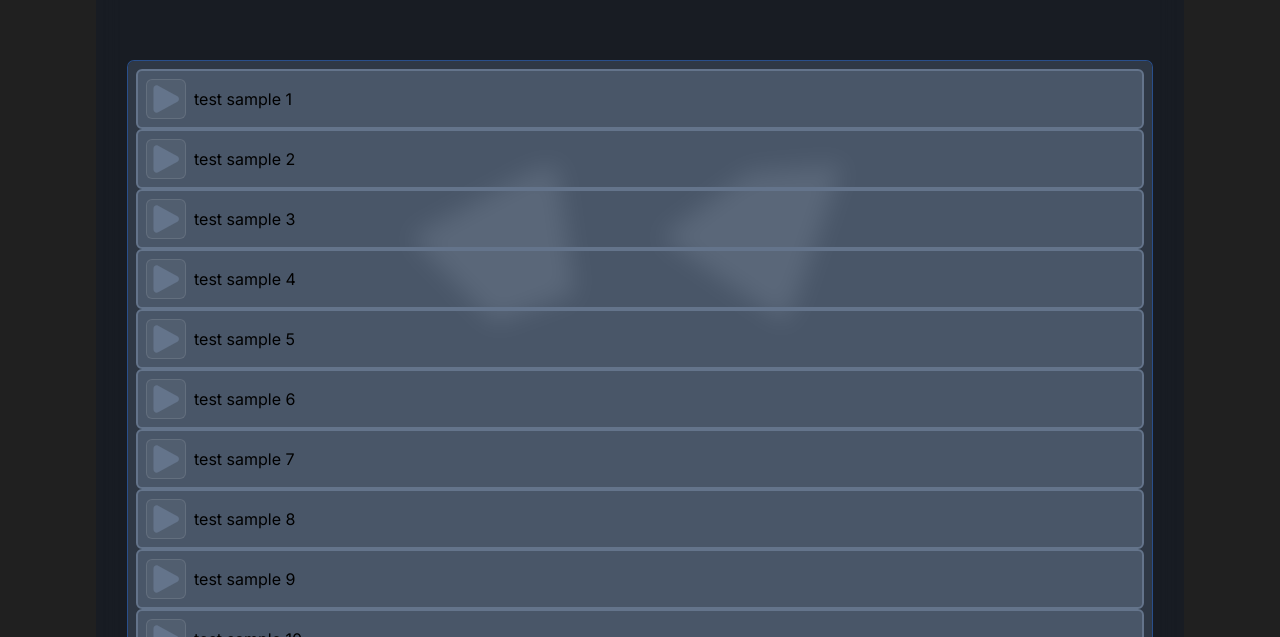
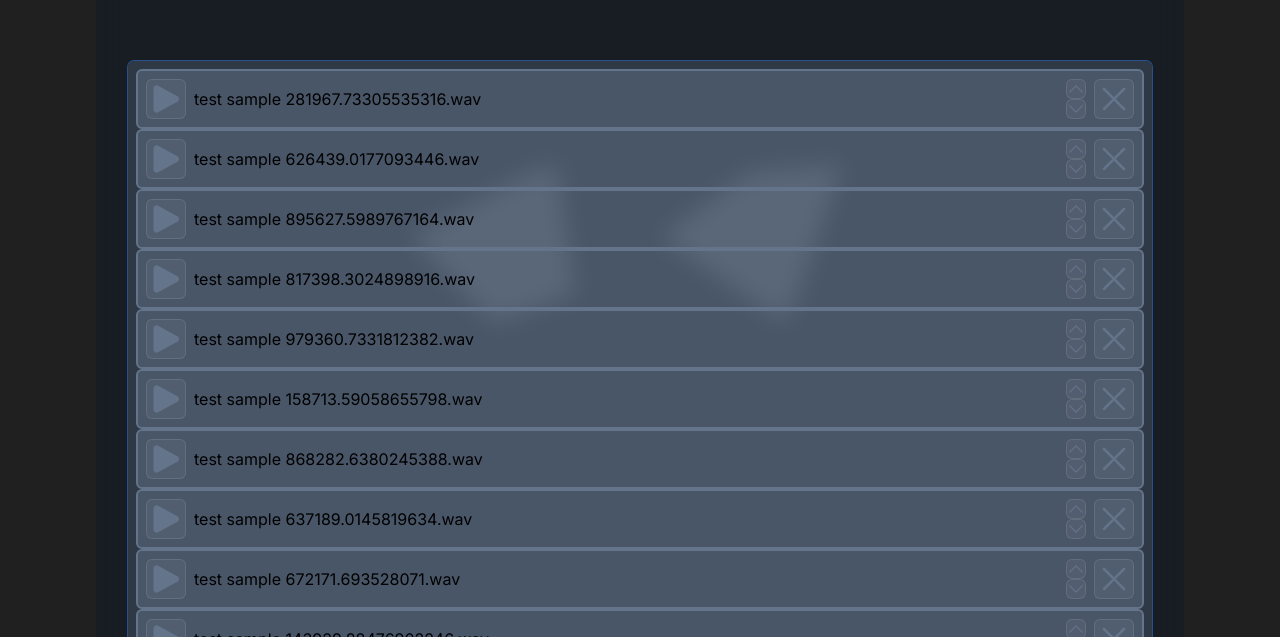
Before and after one commit to kajloevesijn/deluge-kit-generator, a Next.js app: page /kit in a window 1280 px wide. Shown: the part 163-800 px from the top of the page. Built offline with nearby package versions, Linux system fonts and the light colour scheme.

Commit message:
added extra icon buttons to the sample panel.

```diff
--- a/src/app/components/IconButton.tsx
+++ b/src/app/components/IconButton.tsx
@@ -3,12 +3,12 @@ import React from 'react'
 
 export const IconButton = ({...props}) => {
     function clickHandler() {
-        console.log("i got clicked");
+        props.buttonHandler(props.buttonAction);
     }
 
   return <>
         <button onClick={clickHandler} className='transition ease-in-out duration-150 active:shadow-inner hover:shadow-md active:text-white active:duration-0 hover:-translate-y-0.5 active:translate-y-0 active:bg-white/10 active:scale-100 bg-white/5 hover:ring-2 ring-inset ring-white/10 text-slate-500 hover:text-slate-400 ring-1 rounded-md'>
-            <props.Icon width={40}/>
+            <props.Icon width={props.buttonSize}/>
         </button>
     </>
 }
--- a/src/app/kit/KitBuilder.tsx
+++ b/src/app/kit/KitBuilder.tsx
@@ -1,11 +1,50 @@
-import React from 'react';
+'use client'
+import React,{useRef, useState} from 'react';
 import { SamplePanel } from './SamplePanel';
 
 export const KitBuilder = () => {
-    const sampleList = [1,2,3,4,5,6,7,8,9,10,11,12];
+    const sampleList = useRef<sampleData[]>([]);
+
+    const sampleTestCount = 10;
 
     type sampleData = {
         name: string
+    }
+
+
+    useState(()=>{
+      for (let index = 0; index < sampleTestCount; index++) {
+        let newData: sampleData = {
+          name: (Math.random() * 1000000).toString() + '.wav'
+        }
+        sampleList.current.push(newData);
+      }
+
+
+    })
+
+    function buttonHandler(action: string){
+      console.log(action);
+      switch (action) {
+        case 'up':
+
+          break;
+
+          case 'down':
+
+          break;
+
+          case 'play':
+
+          break;
+
+          case 'delete':
+
+          break;
+
+        default:
+          break;
+      }
     }
 
   return (
@@ -13,9 +52,9 @@ export const KitBuilder = () => {
       <div className=" mx-auto max-w-7xl px-6 lg:px-8">
         <div className='ring-1 p-2 rounded-md bg-slate-600/50'>
         <div className="mx-auto grid grid-cols-1">
-            {sampleList.map((listPos) =>{
+            {sampleList.current.map((listPos) =>{
                 return<>
-                    <SamplePanel key={listPos} sampleName={`test sample ${listPos}`}/>
+                    <SamplePanel buttonHandler={buttonHandler} sampleName={`test sample ${listPos.name}`}/>
                 </>
             })}
         </div>
--- a/src/app/kit/SamplePanel.tsx
+++ b/src/app/kit/SamplePanel.tsx
@@ -1,14 +1,20 @@
 'use client'
 import React from 'react'
-import {PlayIcon} from '@heroicons/react/24/solid';
+import {PlayIcon,ChevronDownIcon,ChevronUpIcon,XMarkIcon} from '@heroicons/react/24/solid';
 import { IconButton } from '../components/IconButton';
 
 export const SamplePanel = ({...props}) => {
   return (
     <div className='rounded-md bg-slate-500/50 flex items-center p-2 gap-2 border-slate-500 border-2'>
 
-        <IconButton Icon={PlayIcon}/>
-        <p>{props.sampleName}</p>
+        <IconButton buttonHandler={props.buttonHandler} buttonAction="play" buttonSize={40} Icon={PlayIcon}/>
+        <p className='grow'>{props.sampleName}</p>
+
+        <div className='grid float-right'>
+        <IconButton buttonHandler={props.buttonHandler} buttonAction="up" buttonSize={20} Icon={ChevronUpIcon}/>
+        <IconButton buttonHandler={props.buttonHandler} buttonAction="down" buttonSize={20} Icon={ChevronDownIcon}/>
+        </div>
+        <IconButton buttonHandler={props.buttonHandler} buttonAction="delete" buttonSize={40} Icon={XMarkIcon}/>
     </div>
   )
 }
```
